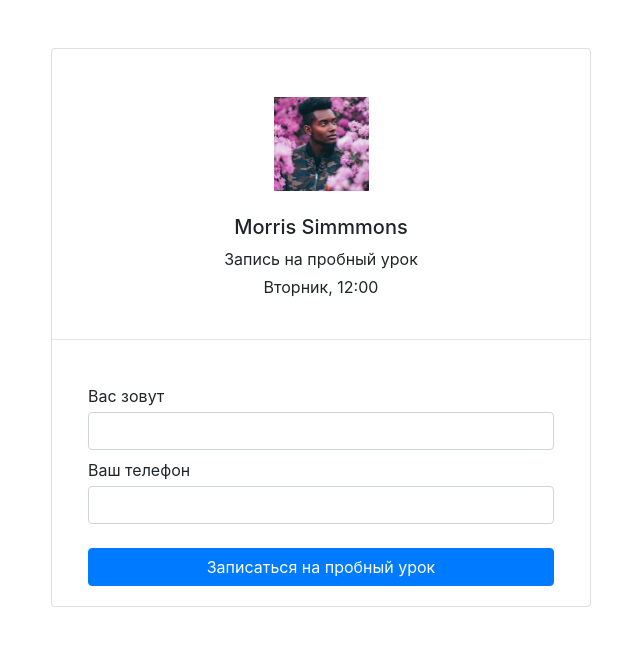
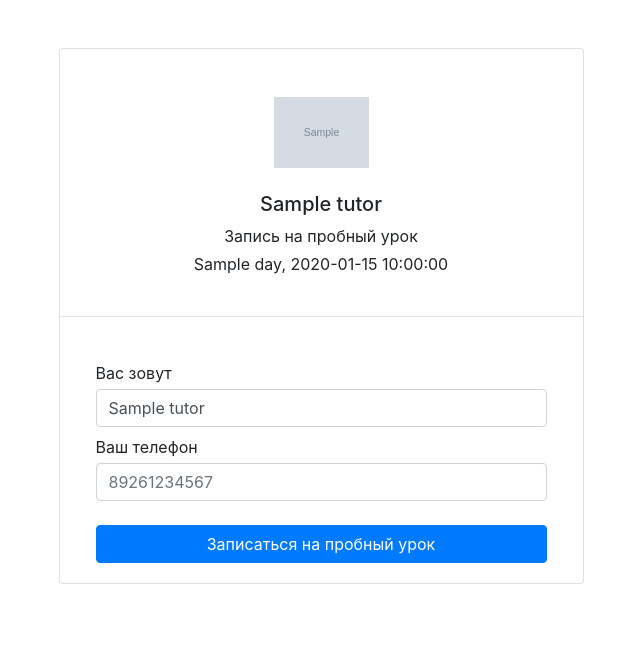
Before and after one commit to alpden550/find-tutors, a Flask app: template templates/booking.html in a window 1280 px wide. Shown: the part 72-718 px from the top of the page, without its empty margins (319-959 px from the left). Run offline with Flask 2, Linux system fonts and the light colour scheme; the template is opened without the code that fills it: most values are stand-ins (such as "Sample title", 1, 10 or a date in 2020); grey boxes marked "Sample" are stand-in pictures; some libraries are stand-ins or nearby versions.

Commit message:
Added booking page.

```diff
--- a/app.py
+++ b/app.py
@@ -1,12 +1,13 @@
 import json
 from pathlib import Path
 
-from flask import Flask, render_template, abort
+from flask import Flask, abort, render_template, request
 
 app = Flask(__name__)
 
 TUTORS_JSON = 'tutors.json'
 NOT_FOUND_CODE = 404
+
 
 @app.route('/')
 def index():
@@ -26,7 +27,7 @@
     try:
         tutor = next(tutor for tutor in all_tutors if tutor['id'] == tutor_id)
     except StopIteration:
-        abort(NOT_FOUND_CODE, description="Resource not found")
+        abort(NOT_FOUND_CODE, description='Resource not found')
     tutor_goals = [all_goals[goal] for goal in tutor['goals']]
 
     return render_template('profile.html', tutor=tutor, goals=tutor_goals)
@@ -42,12 +43,28 @@
     return 'request_done'
 
 
-@app.route('/booking/<int:teacher_id>/')
-def book_teacher(teacher_id):
-    return 'Teacher %d' % teacher_id
+@app.route('/booking/<int:tutor_id>/')
+def book_tutor(tutor_id, day=None, time=None):
+    weekdays = {
+        'mon': 'Понедельник',
+        'tue': 'Вторник',
+        'wed': 'Среда',
+        'thu': 'Четверг',
+        'fri': 'Пятница',
+        'sat': 'Суббота',
+        'sun': 'Воскресенье',
+    }
+    schedule_day = weekdays[request.args.get('day')]
+    schedule_time = request.args.get('time')
+    all_tutors = json.loads(Path(TUTORS_JSON).read_text()).get('teachers')
+    try:
+        tutor = next(tutor for tutor in all_tutors if tutor['id'] == tutor_id)
+    except StopIteration:
+        abort(NOT_FOUND_CODE, description='Resource not found')
+    return render_template('booking.html', tutor=tutor, day=schedule_day, time=schedule_time)
 
 
-@app.route('/booking_done/')
+@app.route('/booking_done/', methods=['POST'])
 def booking_done():
     return 'booking_done'
 
--- a/templates/booking.html
+++ b/templates/booking.html
@@ -1,58 +1,36 @@
 <!DOCTYPE html>
-<html lang="ru">
+{% extends 'base.html' %}
 
-<head>
-  <meta charset="UTF-8">
-  <title>TINYSTEPS</title>
-  <link rel="stylesheet" href="https://stackpath.bootstrapcdn.com/bootstrap/4.3.1/css/bootstrap.min.css" integrity="sha384-ggOyR0iXCbMQv3Xipma34MD+dH/1fQ784/j6cY/iJTQUOhcWr7x9JvoRxT2MZw1T" crossorigin="anonymous">
-</head>
+{% block title %}{{ tutor.name }}{% endblock %}
 
-<body>
-  <header class="container mt-3">
-    <nav class="navbar navbar-expand-lg navbar-light bg-light">
-      <a class="navbar-brand" href="#">TINYSTEPS</a>
-      <button class="navbar-toggler" type="button" data-toggle="collapse" data-target="#navbarNav" aria-controls="navbarNav" aria-expanded="false" aria-label="Toggle navigation">
-        <span class="navbar-toggler-icon"></span>
-      </button>
-      <div class="collapse navbar-collapse" id="navbarNav">
-        <ul class="navbar-nav">
-          <li class="nav-item active">
-            <a class="nav-link" href="#">Все репетиторы</a>
-          </li>
-          <li class="nav-item">
-            <a class="nav-link" href="#">Заявка на подбор</a>
-          </li>
-        </ul>
-      </div>
-      <span class="navbar-text d-sm-none d-lg-block">
-        ☺️
-      </span>
-    </nav>
-  </header>
+{% block container %}
 <main class="container mt-3">
   <div class="row mt-5">
     <div class="col-10 col-md-6 offset-1 offset-md-3 mb-3">
-        <form action="booking_done.html" class="card mb-3">
+      <form action="/booking_done/" method="post" class="card mb-3">
         <div class="card-body text-center pt-5">
-            <img src="../static/pict 1.png" class="mb-3" width="95" alt="">
-            <h2 class="h5 card-title mt-2 mb-2">Morris Simmmons</h2>
+          {% if tutor.picture %}
+            <img src="{{ tutor.picture }}" class="mb-3" width="95" alt="">
+          {% else %}
+            <img src={{ url_for('static', filename='pict 1.png') }} class="mb-3" width="95" alt="">
+          {% endif %}
+
+          <h2 class="h5 card-title mt-2 mb-2">{{ tutor.name }}</h2>
           <p class="my-1">Запись на пробный урок</p>
-            <p class="my-1">Вторник, 12:00</p>
+          <p class="my-1">{{ day }}, {{ time }}</p>
         </div>
         <hr />
         <div class="card-body mx-3">
             <label class="mb-1 mt-2" for="clientName">Вас зовут</label>
-            <input class="form-control" type="text" id="clientName" placeholder="">
+            <input class="form-control" type="text" id="clientName" placeholder="" name="client_name" value="{{ tutor.name }}" required>
             <label class="mb-1 mt-2" for="clientPhone">Ваш телефон</label>
-            <input class="form-control" type="tel"  id="clientPhone" placeholder="">
+            <input class="form-control" type="tel" id="clientPhone" placeholder="89261234567" name="client_phone" pattern="[0-9]{11}" required>
+            <input class="form-control" type="text" id="clientDay" name="client_day" hidden value="{{ day }}">
+            <input class="form-control" type="time" id="clientTime" name="client_time" hidden value="{{ time }}">
             <input type="submit" class="btn btn-primary btn-block mt-4" value="Записаться на пробный урок">
         </div>
       </form>
     </div>
   </div>
 </main>
-  <script src="https://code.jquery.com/jquery-3.2.1.slim.min.js" integrity="sha384-KJ3o2DKtIkvYIK3UENzmM7KCkRr/rE9/Qpg6aAZGJwFDMVNA/GpGFF93hXpG5KkN" crossorigin="anonymous"></script>
-  <script src="https://cdnjs.cloudflare.com/ajax/libs/popper.js/1.12.9/umd/popper.min.js" integrity="sha384-ApNbgh9B+Y1QKtv3Rn7W3mgPxhU9K/ScQsAP7hUibX39j7fakFPskvXusvfa0b4Q" crossorigin="anonymous"></script>
-  <script src="https://maxcdn.bootstrapcdn.com/bootstrap/4.0.0/js/bootstrap.min.js" integrity="sha384-JZR6Spejh4U02d8jOt6vLEHfe/JQGiRRSQQxSfFWpi1MquVdAyjUar5+76PVCmYl" crossorigin="anonymous"></script>
-</body>
-</html>
+{% endblock %}
--- a/templates/profile.html
+++ b/templates/profile.html
@@ -53,7 +53,7 @@
                 {% set disabled = 'disabled' %}
             {% endif %}
 
-            <td><a href={{ url_for("book_teacher", teacher_id=tutor.id) }} class="btn btn-sm btn-secondary {{ button }} {{ disabled }}">{{ tutor.free[day][time] }}</a></td>
+            <td><a href={{ url_for("book_tutor", tutor_id=tutor.id, day=day, time=time) }} class="btn btn-sm btn-secondary {{ button }} {{ disabled }}">{{ tutor.free[day][time] }}</a></td>
             {% endfor %}
           {% endfor %}
         </tr>
```
Lines whose indentation alone changed are shown as unchanged.
